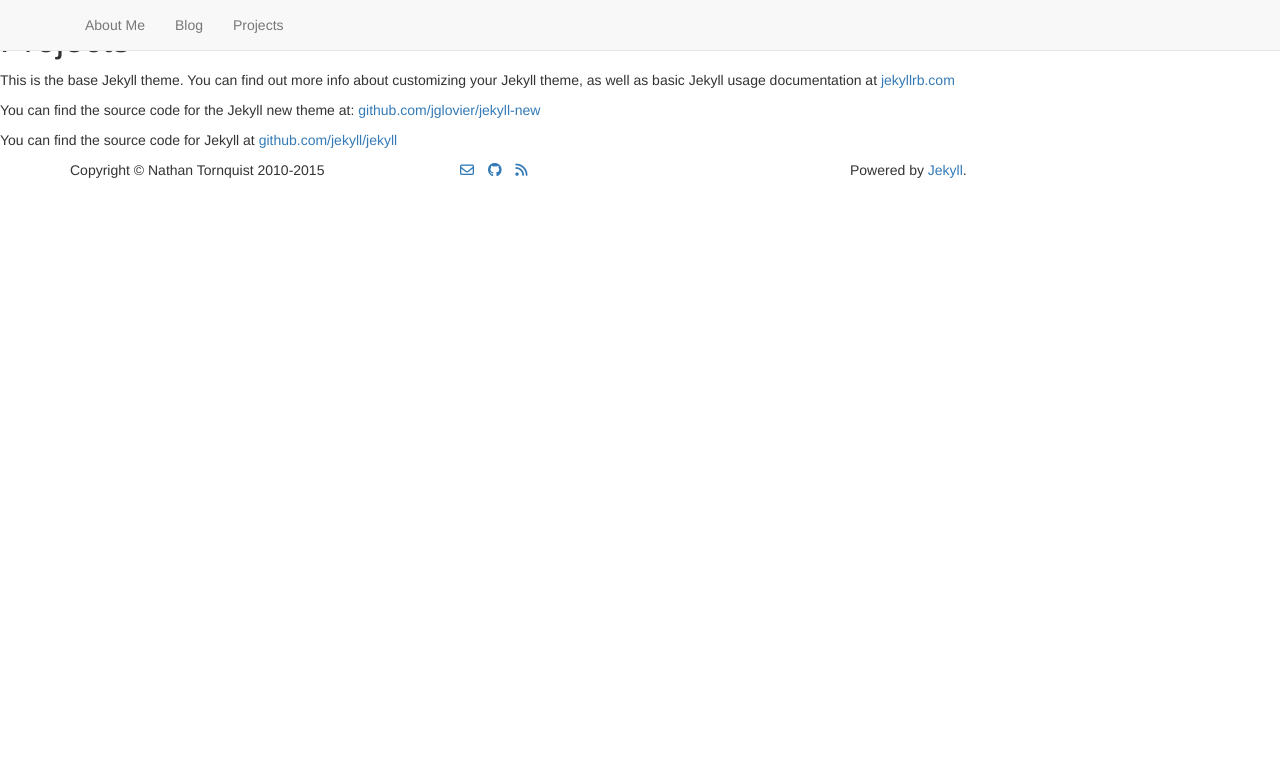
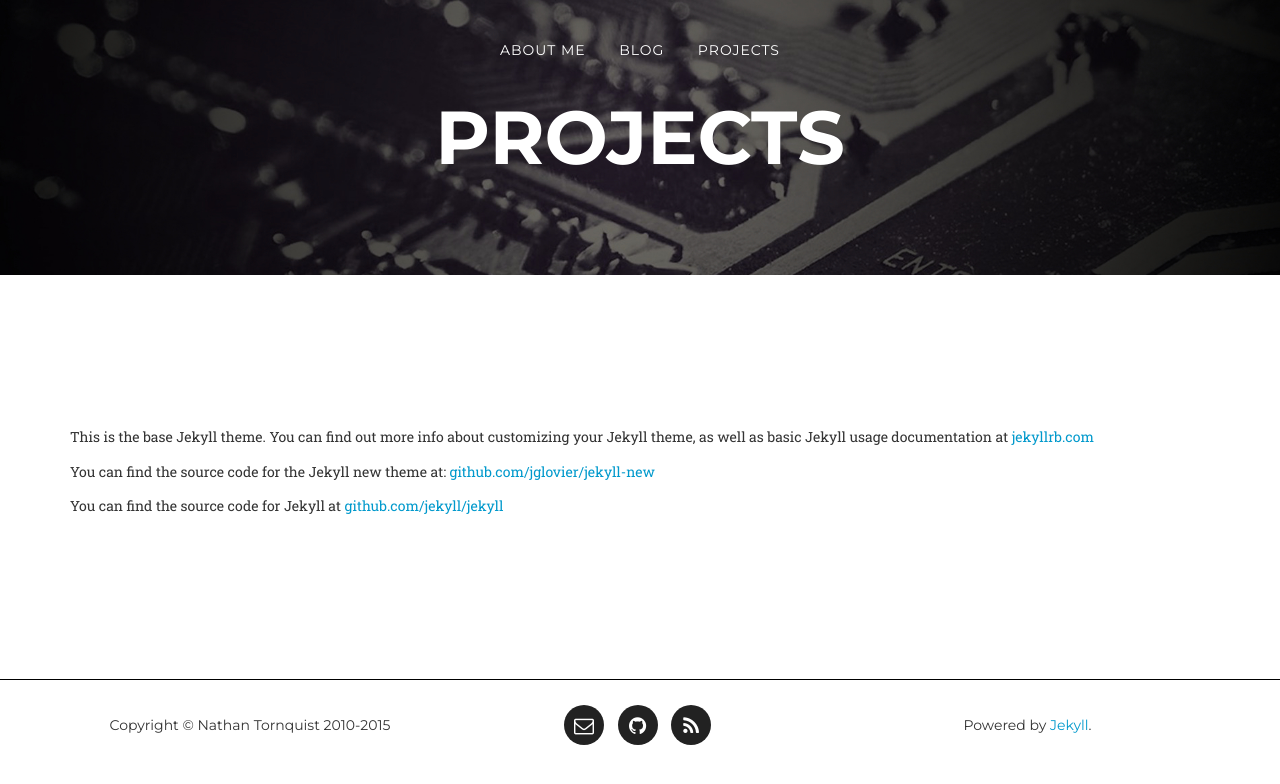
Before and after one commit to Tornquist/tornquist.github.io, a Jekyll site: the page built from projects.md, in a window 1280 px wide. Shown: the top 784 px of the page. Built offline with Jekyll 4.4.1, drawn with Linux system fonts in a browser that asks for light colours; nearby versions of some CDN libraries; some web fonts are replaced; library files that are not in the unit come from our copies.

Commit message:
Updated Default Layout Added header and footer styling, and set up custom banner

```diff
--- a/_includes/head.html
+++ b/_includes/head.html
@@ -9,9 +9,9 @@
     <meta name="description" content="{% if page.excerpt %}{{ page.excerpt | strip_html | strip_newlines | truncate: 160 }}{% else %}{{ site.description }}{% endif %}">
 
     <!-- Local -->
-    <link href="assets/styles/bootstrap.min.css" rel="stylesheet">
-    <link href="assets/styles/agency.css" rel="stylesheet">
-    <link href="assets/styles/font-awesome.css" rel="stylesheet" type="text/css">
+    <link href="{{site.baseurl}}/assets/styles/bootstrap.min.css" rel="stylesheet">
+    <link href="{{site.baseurl}}/assets/styles/agency.css" rel="stylesheet">
+    <link href="{{site.baseurl}}/assets/styles/font-awesome.css" rel="stylesheet" type="text/css">
 
     <!-- Remote -->
     <link href="https://fonts.googleapis.com/css?family=Montserrat:400,700" rel="stylesheet" type="text/css">
--- a/_includes/tail_js.html
+++ b/_includes/tail_js.html
@@ -1,3 +1,10 @@
+<script src='/assets/scripts/jquery.js' type="text/javascript"></script>
+<script src='/assets/scripts/bootstrap.js' type="text/javascript"></script>
+<script src='/assets/scripts/jquery.easing.js' type="text/javascript"></script>
+<script src='/assets/scripts/classie.js' type="text/javascript"></script>
+<script src='/assets/scripts/cbpAnimatedHeader.js' type="text/javascript"></script>
+<script src='/assets/scripts/agency.js' type="text/javascript"></script>
+
 {% if page.custom_tail_js %}
   {% for js_file in page.custom_tail_js %}
   <script src='/assets/scripts/{{ js_file }}.js' type="text/javascript"></script>
--- a/_layouts/default.html
+++ b/_layouts/default.html
@@ -4,17 +4,22 @@
   {% include head.html %}
 
   <body id="page-top" class="index">
-
     {% include header.html %}
 
-    <div class="page-content">
-      <div class="wrapper">
+    <header>
+        <div class="container">
+            <div class="intro-title">
+              <div class="intro-heading">{{ page.title }}</div>
+            </div>
+        </div>
+    </header>
+    <section>
+      <div class="container">
         {{ content }}
       </div>
-    </div>
+    </section>
 
     {% include footer.html %}
-
   </body>
 
   {% include tail_js.html %}
--- a/assets/styles/agency.css
+++ b/assets/styles/agency.css
@@ -299,6 +299,11 @@ header {
     -o-background-size: cover;
 }
 
+header .intro-title {
+  padding-top: 100px;
+  padding-bottom: 50px;
+}
+
 header .intro-text {
     padding-top: 100px;
     padding-bottom: 50px;
@@ -313,6 +318,15 @@ header .intro-text .intro-lead-in {
 }
 
 header .intro-text .intro-heading {
+    margin-bottom: 25px;
+    text-transform: uppercase;
+    font-family: Montserrat,"Helvetica Neue",Helvetica,Arial,sans-serif;
+    font-size: 50px;
+    font-weight: 700;
+    line-height: 50px;
+}
+
+header .intro-title .intro-heading {
     margin-bottom: 25px;
     text-transform: uppercase;
     font-family: Montserrat,"Helvetica Neue",Helvetica,Arial,sans-serif;
@@ -336,6 +350,15 @@ header .intro-text .intro-heading {
     }
 
     header .intro-text .intro-heading {
+        margin-bottom: 50px;
+        text-transform: uppercase;
+        font-family: Montserrat,"Helvetica Neue",Helvetica,Arial,sans-serif;
+        font-size: 75px;
+        font-weight: 700;
+        line-height: 75px;
+    }
+
+    header .intro-title .intro-heading {
         margin-bottom: 50px;
         text-transform: uppercase;
         font-family: Montserrat,"Helvetica Neue",Helvetica,Arial,sans-serif;
@@ -744,6 +767,7 @@ section#contact .text-danger {
 footer {
     padding: 25px 0;
     text-align: center;
+    border-top: 1px solid black;
 }
 
 footer span.copyright {
```
Also changed, not shown: index.html (+0 -7 lines), projects.md (+1 -1 lines).
